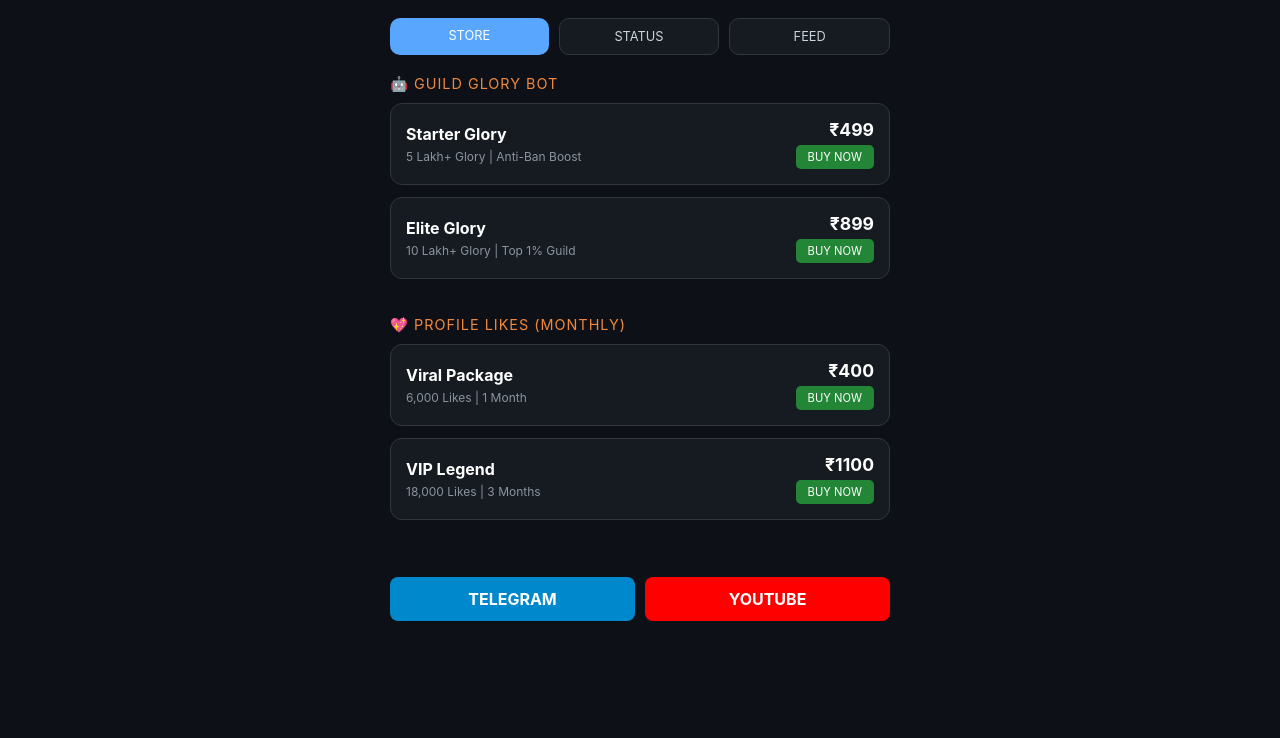
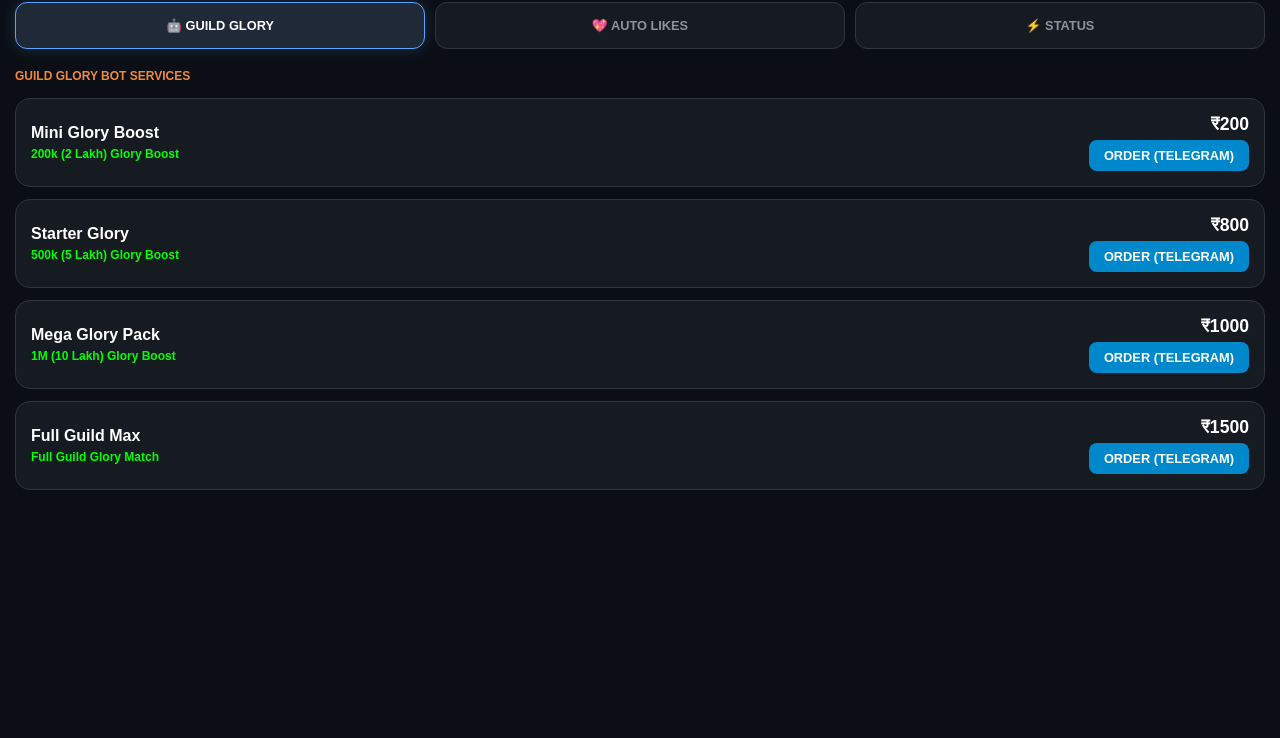
Before and after one commit to gpriyansh665-lgtm/Mystore, a plain HTML site: page index.html in a window 1280 px wide. Shown: the part 62-800 px from the top of the page. Drawn offline with Linux system fonts and the light colour scheme.

Commit message:
index.html

```diff
--- a/index.html
+++ b/index.html
@@ -3,183 +3,126 @@
 <head>
     <meta charset="UTF-8">
     <meta name="viewport" content="width=device-width, initial-scale=1.0">
-    <title>DAKU YT 1M | Pro Store</title>
+    <title>DAKU YT 1M | FF AUTOMATION</title>
     <style>
-        :root {
-            --bg-dark: #0d1117;
-            --card-bg: #161b22;
-            --neon-blue: #58a6ff;
-            --neon-green: #238636;
-            --text-gold: #f0883e;
-        }
+        :root { --bg: #0b0f15; --card: #161b22; --blue: #58a6ff; --green: #238636; --gold: #f0883e; --tele: #0088cc; }
+        body { background: var(--bg); color: white; font-family: sans-serif; margin: 0; padding: 15px; }
+        .header { display: flex; justify-content: space-between; align-items: center; border-bottom: 1px solid #30363d; padding-bottom: 10px; }
 
-        body {
-            background-color: var(--bg-dark);
-            color: #c9d1d9;
-            font-family: -apple-system, BlinkMacSystemFont, "Segoe UI", Helvetica, Arial, sans-serif;
-            margin: 0;
-            padding: 15px;
-            display: flex;
-            flex-direction: column;
-            align-items: center;
-        }
+        /* Navigation Tabs */
+        .main-tabs { display: flex; gap: 10px; margin: 20px 0; }
+        .tab-btn { flex: 1; padding: 15px; border-radius: 12px; border: 1px solid #30363d; background: var(--card); color: #8b949e; cursor: pointer; font-weight: bold; text-align: center; font-size: 0.8rem; }
+        .tab-btn.active { background: #1f2937; color: white; border: 1px solid var(--blue); box-shadow: 0 0 15px rgba(88, 166, 255, 0.2); }
 
-        .header {
-            width: 100%;
-            max-width: 500px;
-            display: flex;
-            justify-content: space-between;
-            align-items: center;
-            padding: 10px 0;
-            border-bottom: 1px solid #30363d;
-        }
+        /* Content Sections */
+        .content-section { display: none; }
+        .content-section.active { display: block; }
 
-        .brand { font-weight: bold; color: var(--neon-blue); font-size: 1.2rem; }
-
-        .nav-tabs {
-            display: flex;
-            gap: 10px;
-            margin: 20px 0;
-            width: 100%;
-            max-width: 500px;
-            overflow-x: auto;
-        }
-
-        .tab {
-            background: var(--card-bg);
-            padding: 10px 20px;
-            border-radius: 10px;
-            font-size: 0.8rem;
-            cursor: pointer;
-            border: 1px solid #30363d;
-            flex: 1;
-            text-align: center;
-        }
-
-        .tab.active { background: var(--neon-blue); color: white; border: none; }
-
-        .service-section {
-            width: 100%;
-            max-width: 500px;
-            margin-bottom: 25px;
-        }
-
-        .section-title { color: var(--text-gold); font-size: 0.9rem; margin-bottom: 10px; text-transform: uppercase; letter-spacing: 1px; }
-
-        .plan-card {
-            background: var(--card-bg);
-            border-radius: 12px;
-            padding: 15px;
-            margin-bottom: 12px;
-            display: flex;
-            justify-content: space-between;
-            align-items: center;
-            border: 1px solid #30363d;
-            transition: 0.3s;
-        }
-
-        .plan-card:hover { border-color: var(--neon-blue); transform: scale(1.02); }
-
-        .plan-info h3 { margin: 0; font-size: 1rem; color: #fff; }
-        .plan-info p { margin: 5px 0 0; font-size: 0.75rem; color: #8b949e; }
+        .plan-card { background: var(--card); border-radius: 15px; padding: 15px; margin-bottom: 12px; border: 1px solid #30363d; display: flex; justify-content: space-between; align-items: center; }
+        .details h3 { margin: 0; font-size: 1rem; color: #fff; }
+        .details p { margin: 5px 0 0; font-size: 0.75rem; color: #00ff00; font-weight: bold; }
 
         .price-tag { text-align: right; }
-        .price { font-weight: bold; color: #fff; font-size: 1.1rem; }
-        .buy-btn {
-            display: inline-block;
-            margin-top: 5px;
-            padding: 5px 12px;
-            background: var(--neon-green);
-            color: white;
-            border-radius: 5px;
-            text-decoration: none;
-            font-size: 0.7rem;
-        }
+        .price { font-size: 1.1rem; font-weight: bold; color: #fff; display: block; }
+        .buy-btn { background: var(--tele); color: white; padding: 8px 15px; border-radius: 8px; text-decoration: none; font-size: 0.8rem; display: inline-block; margin-top: 5px; font-weight: bold; }
 
-        .contact-footer {
-            margin-top: 20px;
-            width: 100%;
-            max-width: 500px;
-            display: grid;
-            grid-template-columns: 1fr 1fr;
-            gap: 10px;
-        }
-
-        .footer-btn {
-            padding: 12px;
-            border-radius: 8px;
-            text-decoration: none;
-            text-align: center;
-            font-weight: bold;
-            color: white;
-        }
+        /* Status Ghost View */
+        .status-container { text-align: center; padding-top: 60px; color: #8b949e; }
+        .ghost { font-size: 50px; margin-bottom: 10px; opacity: 0.4; }
     </style>
 </head>
 <body>
 
     <div class="header">
-        <div class="brand">DAKU YT 1M Store</div>
-        <div style="font-size: 0.7rem; color: var(--neon-green);">● SERVER ONLINE</div>
+        <div style="color: var(--blue); font-weight: bold; font-style: italic;">FF AUTOMATION HUB</div>
+        <div style="color: var(--green); font-size: 0.7rem; font-weight: bold;">● SERVER ONLINE</div>
     </div>
 
-    <div class="nav-tabs">
-        <div class="tab active">STORE</div>
-        <div class="tab">STATUS</div>
-        <div class="tab">FEED</div>
+    <div class="main-tabs">
+        <div id="btn-glory" class="tab-btn active" onclick="showTab('glory')">🤖 GUILD GLORY</div>
+        <div id="btn-likes" class="tab-btn" onclick="showTab('likes')">💖 AUTO LIKES</div>
+        <div id="btn-status" class="tab-btn" onclick="showTab('status')">⚡ STATUS</div>
     </div>
 
-    <div class="service-section">
-        <div class="section-title">🤖 GUILD GLORY BOT</div>
+    <div id="glory-page" class="content-section active">
+        <div style="color: var(--gold); font-size: 0.75rem; font-weight: bold; margin-bottom: 15px;">GUILD GLORY BOT SERVICES</div>
+
         <div class="plan-card">
-            <div class="plan-info">
-                <h3>Starter Glory</h3>
-                <p>5 Lakh+ Glory | Anti-Ban Boost</p>
+            <div class="details">
+                <h3>Mini Glory Boost</h3>
+                <p>200k (2 Lakh) Glory Boost</p>
             </div>
             <div class="price-tag">
-                <div class="price">₹499</div>
-                <a href="https://wa.me/919452318882?text=Buy+5+Lakh+Glory" class="buy-btn">BUY NOW</a>
+                <span class="price">₹200</span>
+                <a href="https://t.me/DAKU_YT_1M1" class="buy-btn">ORDER (TELEGRAM)</a>
             </div>
         </div>
+
         <div class="plan-card">
-            <div class="plan-info">
-                <h3>Elite Glory</h3>
-                <p>10 Lakh+ Glory | Top 1% Guild</p>
+            <div class="details">
+                <h3>Starter Glory</h3>
+                <p>500k (5 Lakh) Glory Boost</p>
             </div>
             <div class="price-tag">
-                <div class="price">₹899</div>
-                <a href="https://wa.me/919452318882?text=Buy+10+Lakh+Glory" class="buy-btn">BUY NOW</a>
+                <span class="price">₹800</span>
+                <a href="https://t.me/DAKU_YT_1M1" class="buy-btn">ORDER (TELEGRAM)</a>
+            </div>
+        </div>
+
+        <div class="plan-card">
+            <div class="details">
+                <h3>Mega Glory Pack</h3>
+                <p>1M (10 Lakh) Glory Boost</p>
+            </div>
+            <div class="price-tag">
+                <span class="price">₹1000</span>
+                <a href="https://t.me/DAKU_YT_1M1" class="buy-btn">ORDER (TELEGRAM)</a>
+            </div>
+        </div>
+
+        <div class="plan-card">
+            <div class="details">
+                <h3>Full Guild Max</h3>
+                <p>Full Guild Glory Match</p>
+            </div>
+            <div class="price-tag">
+                <span class="price">₹1500</span>
+                <a href="https://t.me/DAKU_YT_1M1" class="buy-btn">ORDER (TELEGRAM)</a>
             </div>
         </div>
     </div>
 
-    <div class="service-section">
-        <div class="section-title">💖 PROFILE LIKES (MONTHLY)</div>
+    <div id="likes-page" class="content-section">
+        <div style="color: var(--blue); font-size: 0.75rem; font-weight: bold; margin-bottom: 15px;">MONTHLY LIKE PACKAGES</div>
         <div class="plan-card">
-            <div class="plan-info">
-                <h3>Viral Package</h3>
-                <p>6,000 Likes | 1 Month</p>
-            </div>
-            <div class="price-tag">
-                <div class="price">₹400</div>
-                <a href="https://wa.me/919452318882?text=Buy+6k+Monthly+Likes" class="buy-btn">BUY NOW</a>
-            </div>
+            <div class="details"><h3>Viral Monthly</h3><p>6,000 Likes (1 Month)</p></div>
+            <div class="price-tag"><span class="price">₹400</span><a href="https://t.me/YOUR_TELEGRAM_USERNAME" class="buy-btn">ORDER (TELEGRAM)</a></div>
         </div>
         <div class="plan-card">
-            <div class="plan-info">
-                <h3>VIP Legend</h3>
-                <p>18,000 Likes | 3 Months</p>
-            </div>
-            <div class="price-tag">
-                <div class="price">₹1100</div>
-                <a href="https://wa.me/919452318882?text=Buy+18k+VIP+Likes" class="buy-btn">BUY NOW</a>
-            </div>
+            <div class="details"><h3>VIP Legend</h3><p>18,000 Likes (3 Months)</p></div>
+            <div class="price-tag"><span class="price">₹1100</span><a href="https://t.me/YOUR_TELEGRAM_USERNAME" class="buy-btn">ORDER (TELEGRAM)</a></div>
         </div>
     </div>
 
-    <div class="contact-footer">
-        <a href="https://t.me/DAKU_YT_1M1" class="footer-btn" style="background: #0088cc;">TELEGRAM</a>
-        <a href="https://www.youtube.com/@DAKU_YT_1M_YM" class="footer-btn" style="background: #ff0000;">YOUTUBE</a>
+    <div id="status-page" class="content-section">
+        <div class="status-container">
+            <div class="ghost">👻</div>
+            <p>No active tasks or subscriptions</p>
+        </div>
     </div>
 
+    <script>
+        function showTab(tabName) {
+            document.getElementById('glory-page').style.display = 'none';
+            document.getElementById('likes-page').style.display = 'none';
+            document.getElementById('status-page').style.display = 'none';
+            document.getElementById('btn-glory').classList.remove('active');
+            document.getElementById('btn-likes').classList.remove('active');
+            document.getElementById('btn-status').classList.remove('active');
+
+            document.getElementById(tabName + '-page').style.display = 'block';
+            document.getElementById('btn-' + tabName).classList.add('active');
+        }
+    </script>
 </body>
 </html>
```
